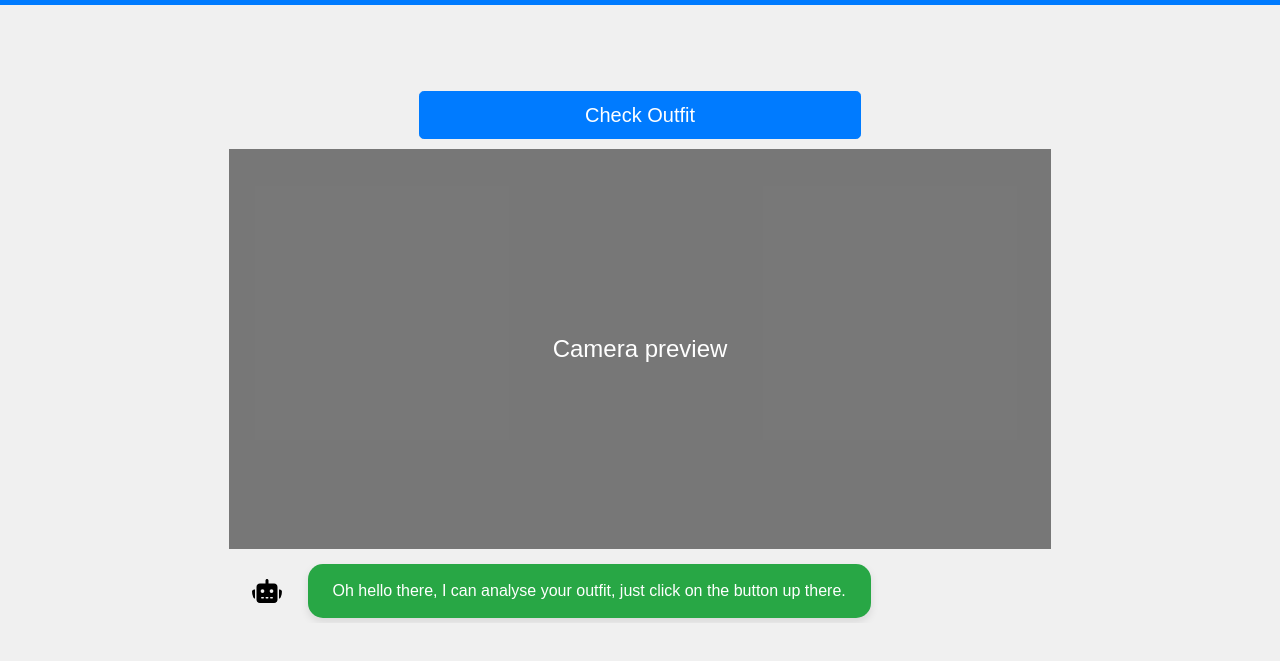
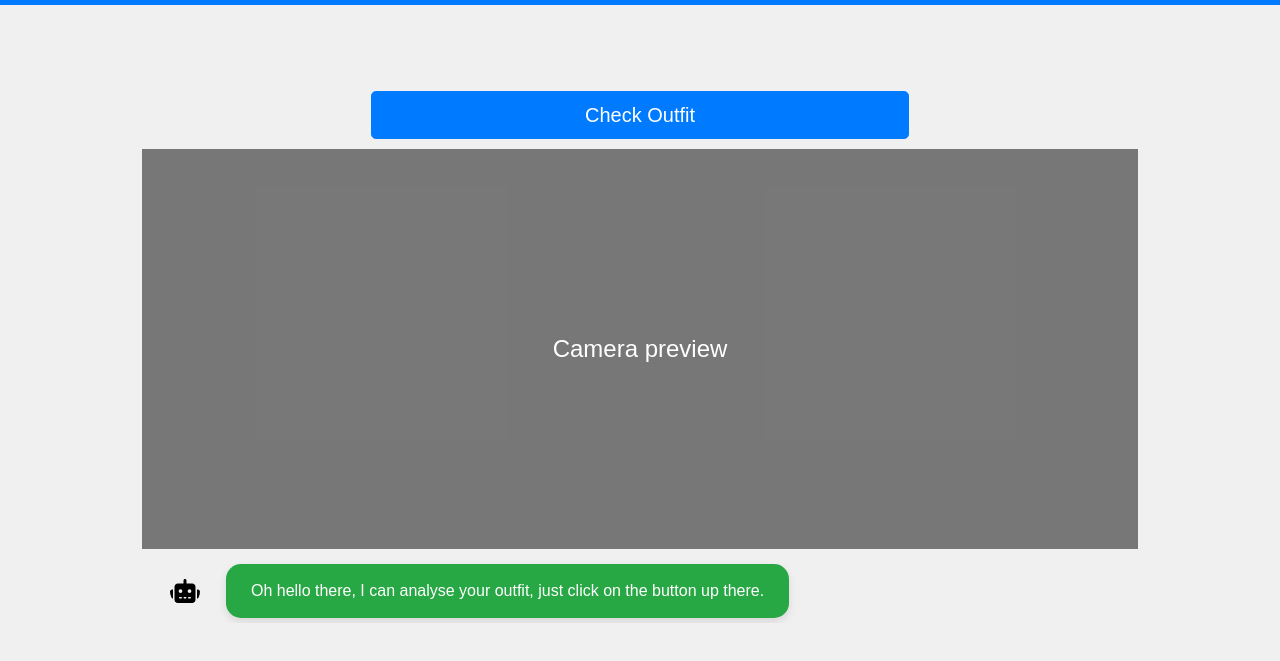
Before and after one commit to CodeDevD/outfit-checker-web, a plain HTML site: page index.html in a window 1280 px wide. Shown: the part 69-730 px from the top of the page. Drawn offline with nearby package versions, Linux system fonts and the light colour scheme; no server answers.

Commit message:
increase width for main content

```diff
--- a/assets/css/style.css
+++ b/assets/css/style.css
@@ -7,6 +7,10 @@ body {
     width: 100%;
     background-color: #f0f0f0;
     font-family: Arial, sans-serif;
+}
+
+.w-90 {
+    width: 90%;
 }
 
 .container-fluid {
--- a/index.html
+++ b/index.html
@@ -43,7 +43,7 @@
         </ul>
     </div>
 
-    <div id="main-content" class="p-2 w-75">
+    <div id="main-content" class="p-2 w-90">
         <div class="container-fluid mt-5">
             <div class="row justify-content-center mt-4">
                 <!-- Button für Outfit Check -->
```
